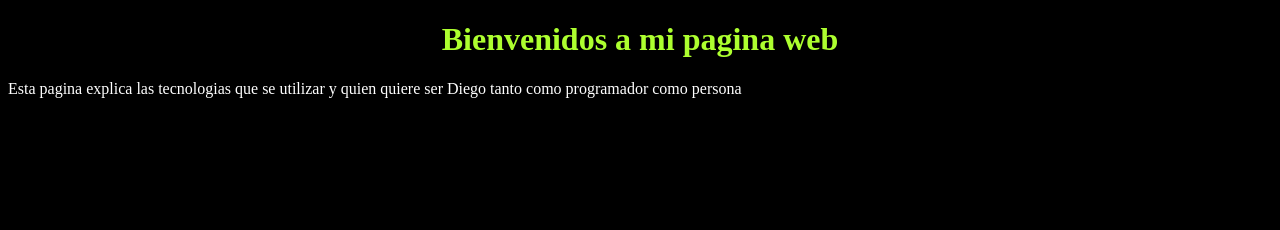
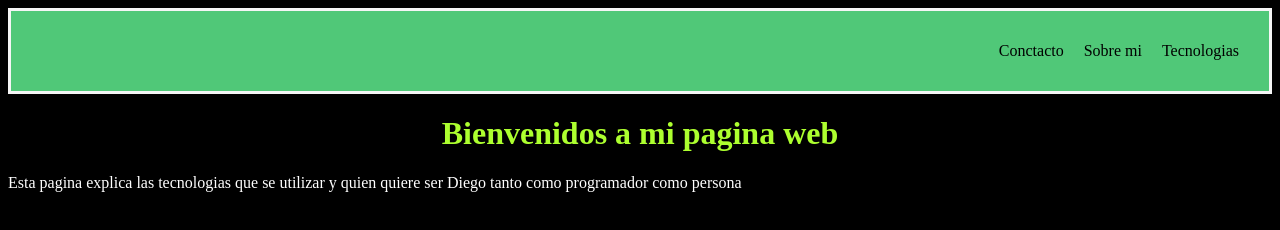
Before and after one commit to DIegoMendezTJ/mi_cv_html, a plain HTML site: page index.html in a window 1280 px wide. Drawn offline with Linux system fonts and the light colour scheme.

Commit message:
Subiendo barra navegacion

```diff
--- a/css/estilos.css
+++ b/css/estilos.css
@@ -2,6 +2,13 @@ html{
     padding: 0%;
     background-color: black;
 }
+
+/*Variables de mi raiz*/
+:root{
+    --verde--esmeralda:#50C878;
+}
+
+
 
 #encabezado{
     color: greenyellow;
@@ -12,3 +19,35 @@ html{
     color: white;
     text-align: justify;
 }
+
+#navegacion{
+    display: flex;
+    justify-content: space-between;
+    align-items: center;
+    background-color: var(--verde--esmeralda);
+    border: 0.2rem solid whitesmoke;
+    padding: 15px 30px;
+
+}
+
+.links_navegacion{
+    display: flex;
+    list-style: none;
+}
+
+.links_navegacion li {
+    margin-left: 20px;
+}
+
+/* Estilo de los enlaces individuales (li) */
+.links_navegacion li {
+    color: #000000;
+    text-decoration: none;
+    font-size: 16px;
+    transition: color 0.3s ease; /* Transición suave para el efecto Hover */
+}
+
+/* Efecto al pasar el cursor sobre los enlaces */
+.links_navegacion li:hover {
+    color: #1800f3; /* Cambia a un azul claro */
+}
--- a/index.html
+++ b/index.html
@@ -11,6 +11,19 @@
 
 </head>
 <body>
+    <nav id="navegacion">
+        <div class = "logo">
+            <a href="#"></a>
+        </div>
+
+        <ul class = links_navegacion>
+            <li>Conctacto</li>
+            <li>Sobre mi</li>
+            <li>Tecnologias</li>
+        </ul>
+    </nav>
+
+
     <header id="encabezado">
         <h1>Bienvenidos a mi pagina web</h1>
     </header>
```
